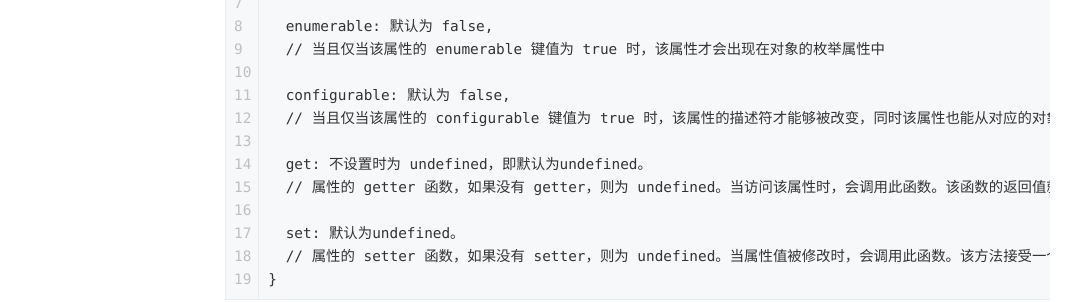
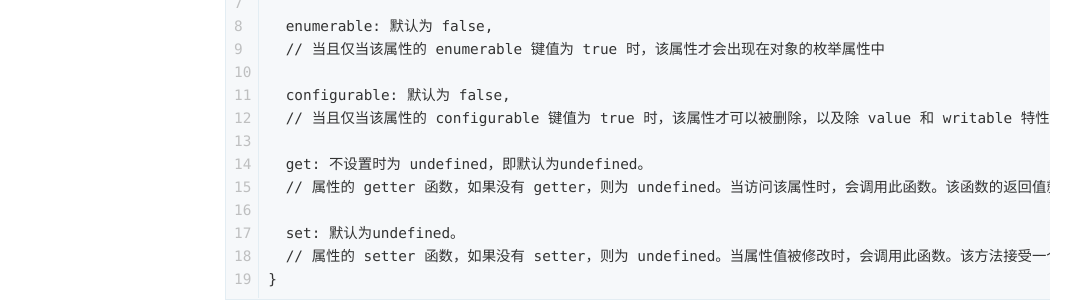
Before and after one commit to kothing/kothing.github.io, a Jekyll site: the page built from _posts/2021-06-22-Object.defineProperty.md, in a window 1280 px wide and 900 px high, scrolled down 1975 px. Shown: the part 404-706 px from the top of the window, without its empty margins (50-1131 px from the left). Built offline with Jekyll 4.4.1, drawn with Linux system fonts in a browser that asks for light colours; nearby versions of some CDN libraries; comment, search, counter and statistics services are not loaded; some of the changed text lies outside the part shown.

Commit message:
Update 2021-06-22-Object.defineProperty.md

```diff
--- a/_posts/2021-06-22-Object.defineProperty.md
+++ b/_posts/2021-06-22-Object.defineProperty.md
@@ -66,7 +66,7 @@ descriptor: {
   // 当且仅当该属性的 enumerable 键值为 true 时，该属性才会出现在对象的枚举属性中
 
   configurable: 默认为 false,
-  // 当且仅当该属性的 configurable 键值为 true 时，该属性的描述符才能够被改变，同时该属性也能从对应的对象上被删除
+  // 当且仅当该属性的 configurable 键值为 true 时，该属性才可以被删除，以及除 value 和 writable 特性外的其他特性才能可以被修改
 
   get: 不设置时为 undefined，即默认为undefined。
   // 属性的 getter 函数，如果没有 getter，则为 undefined。当访问该属性时，会调用此函数。该函数的返回值就是属性的值。
```
